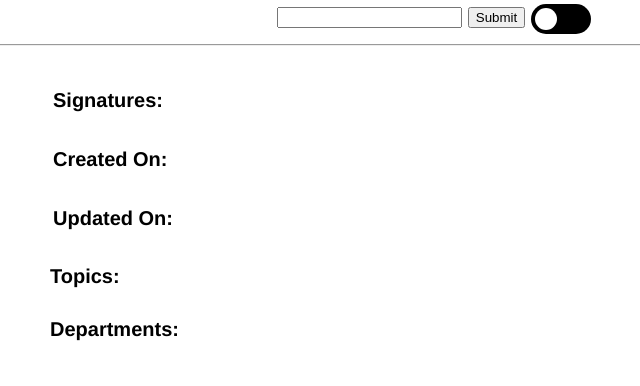
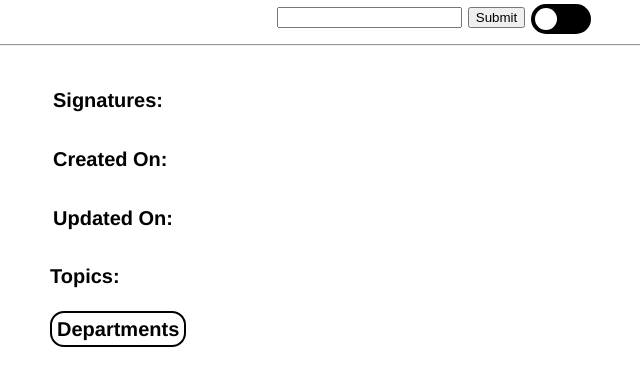
Before and after one commit to ZaTroxPL/UK-Parliament-Petition-Details, a plain HTML site: page index.html in a window 1280 px wide. Shown: the part 80-466 px from the top of the page, without its empty margins (206-846 px from the left). Drawn offline with Linux system fonts and the light colour scheme.

Commit message:
Changed Departments styling
Made it more obvious that you can clickon "Departments" to show/hide departments table

```diff
--- a/Scripts/DarkModeToggle.js
+++ b/Scripts/DarkModeToggle.js
@@ -7,11 +7,13 @@ function ToggleDarkMode() {
         document.body.style.backgroundColor = "grey";
         document.body.style.color = "white";
         signatureCount.style.color = "#00cc00";
+        $("#departments-div>span").css("border", "white 2px solid");
         $("#departments-table>thead>tr>th").css("border-bottom", "white 1px solid");
     } else {
         document.body.style.backgroundColor = "white";
         document.body.style.color = "black";
         signatureCount.style.color = "#008800";
+        $("#departments-div>span").css("border", "black 2px solid");
         $("#departments-table>thead>tr>th").css("border-bottom", "black 1px solid");
     }
 }
--- a/Style/main.css
+++ b/Style/main.css
@@ -41,6 +41,9 @@ table {
     text-align: left;
     font-weight: bold;
     cursor: pointer;
+    border: black 2px solid;
+    padding: 5px;
+    border-radius: 14px;
 }
 
 #departments-table {
--- a/index.html
+++ b/index.html
@@ -79,7 +79,7 @@
 
             <div id="departments-div">
                 <span>
-                    Departments:
+                    Departments
                 </span>
                 <table id="departments-table">
                     <thead>
```
